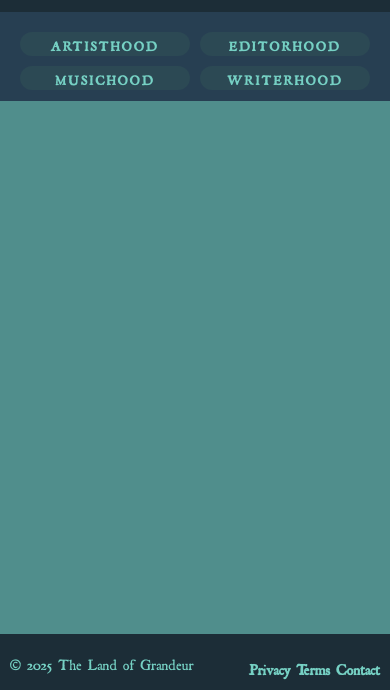
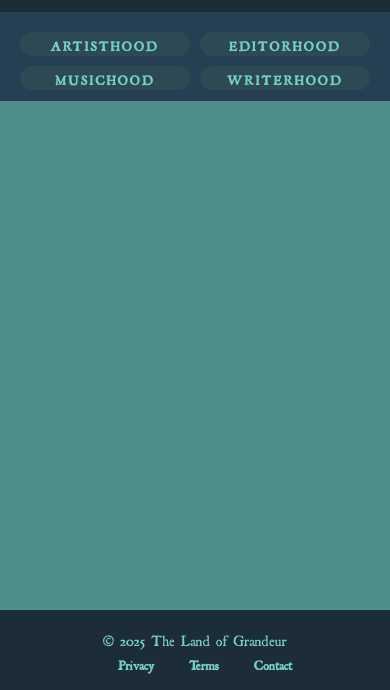
Before and after one commit to fxstley/haymak, a plain HTML site: page index.html in a window 390 px wide. Shown: the part 154-844 px from the top of the page. Drawn offline with Linux system fonts and the light colour scheme.

Commit message:
Update styles.css

```diff
--- a/styles.css
+++ b/styles.css
@@ -302,22 +302,6 @@ footer {
     max-width: 100%;
   }
 
-  footer {
-    flex-direction: column;
-    text-align: center;
-    height: auto;
-    padding: 20px 10px;
-  }
-
-  .footer-links {
-    margin-top: 10px;
-    flex-direction: column;
-    gap: 10px;
-  }
-
-  .footer-links a {
-    margin: 0;
-  }
 }
 
 /* Medium devices (Tablets) */
@@ -339,3 +323,69 @@ footer {
     flex: 1 1 45%;
   }
 }
+
+footer {
+  background-color: #1c2d37;
+  padding: 20px 10px;
+  color: #76d1c4;
+  text-align: center;
+  font-family: 'Roman';
+}
+
+.footer-content {
+  display: flex;
+  flex-direction: row;
+  justify-content: space-between;
+  align-items: center;
+  max-width: 1200px;
+  margin: 0 auto;
+  flex-wrap: wrap;
+  gap: 10px;
+}
+
+.footer-brand {
+  font-size: 18px;
+  font-weight: bold;
+  letter-spacing: 2px;
+}
+
+.footer-links {
+  display: flex;
+  gap: 20px;
+  flex-wrap: wrap;
+}
+
+.footer-links a {
+  color: #76d1c4;
+  text-decoration: none;
+  font-weight: bold;
+  transition: color 0.3s ease;
+}
+
+.footer-links a:hover {
+  color: #a8f0e0;
+}
+
+/* Responsive Footer for Mobile Devices */
+@media (max-width: 767px) {
+  .footer-content {
+    flex-direction: column;
+    align-items: center;
+    text-align: center;
+  }
+
+  .footer-links {
+    justify-content: center;
+    flex-direction: row;
+    gap: 15px;
+    margin-top: 10px;
+  }
+
+  .footer-brand {
+    font-size: 16px;
+  }
+
+  .footer-links a {
+    font-size: 14px;
+  }
+}
```
